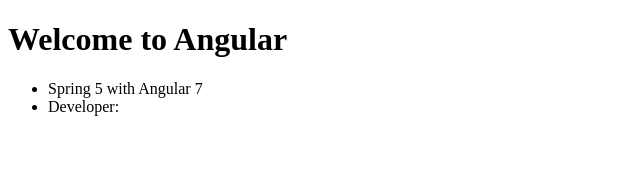
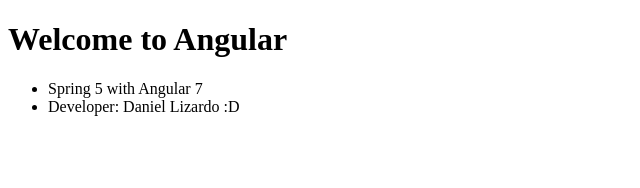
Before and after one commit to DanielLizardo12/angular-client-app, an Angular app: page / in a window 1280 px wide. Shown: the top 188 px of the page, without its empty margins (0-640 px from the left). Built offline with nearby package versions, Linux system fonts and the light colour scheme.

Commit message:
bug fix variable name student to developer

```diff
--- a/src/app/app.component.ts
+++ b/src/app/app.component.ts
@@ -9,5 +9,5 @@
   title: string = 'Welcome to Angular';
 
   subtitle: string = 'Spring 5 with Angular 7';
-  student: string = 'Daniel Lizardo :D';
+  developer: string = 'Daniel Lizardo :D';
 }
```
